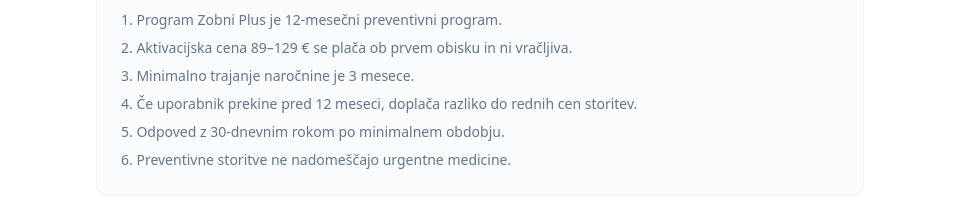
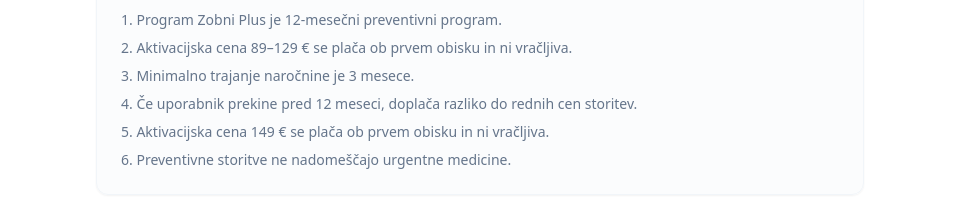
Before and after one commit to brane24/asantis-care-portal, a React (Vite) app: page /paketi/zobni-plus in a window 1280 px wide. Shown: the part 6120-6332 px from the top of the page, without its empty margins (160-1119 px from the left). Built offline with nearby package versions, Linux system fonts and the light colour scheme; the HTML template or start-up script is replaced by a standard one.

Commit message:
Visual edit in Lovable
Edited UI in Lovable

```diff
--- a/src/pages/paketi/ZobniPlusPage.tsx
+++ b/src/pages/paketi/ZobniPlusPage.tsx
@@ -711,7 +711,7 @@ const ZobniPlusPage = () => {
                 <li>Aktivacijska cena 89–129 € se plača ob prvem obisku in ni vračljiva.</li>
                 <li>Minimalno trajanje naročnine je 3 mesece.</li>
                 <li>Če uporabnik prekine pred 12 meseci, doplača razliko do rednih cen storitev.</li>
-                <li>Odpoved z 30-dnevnim rokom po minimalnem obdobju.</li>
+                <li>Aktivacijska cena 149 € se plača ob prvem obisku in ni vračljiva.</li>
                 <li>Preventivne storitve ne nadomeščajo urgentne medicine.</li>
               </ol>
             </CardContent>
```
